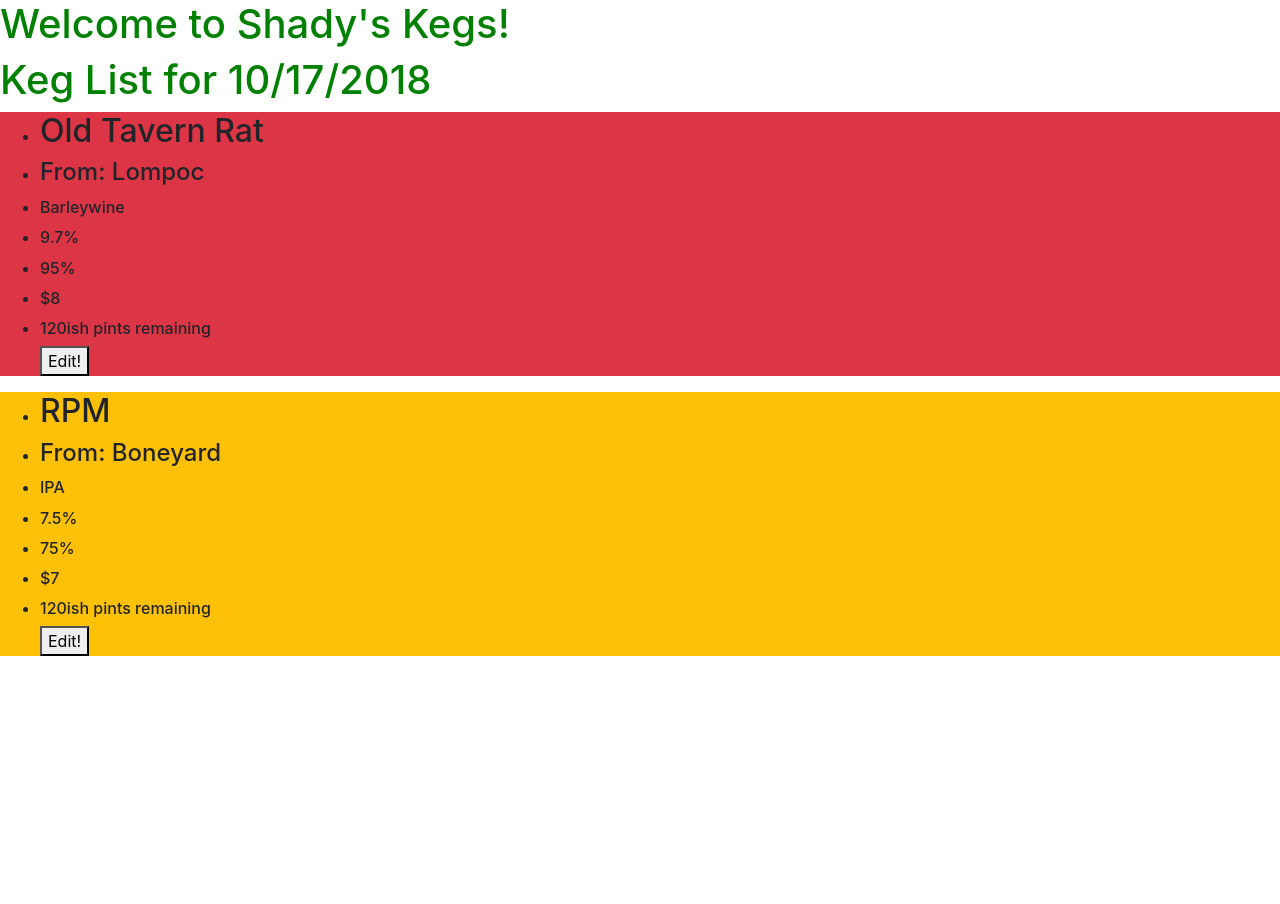
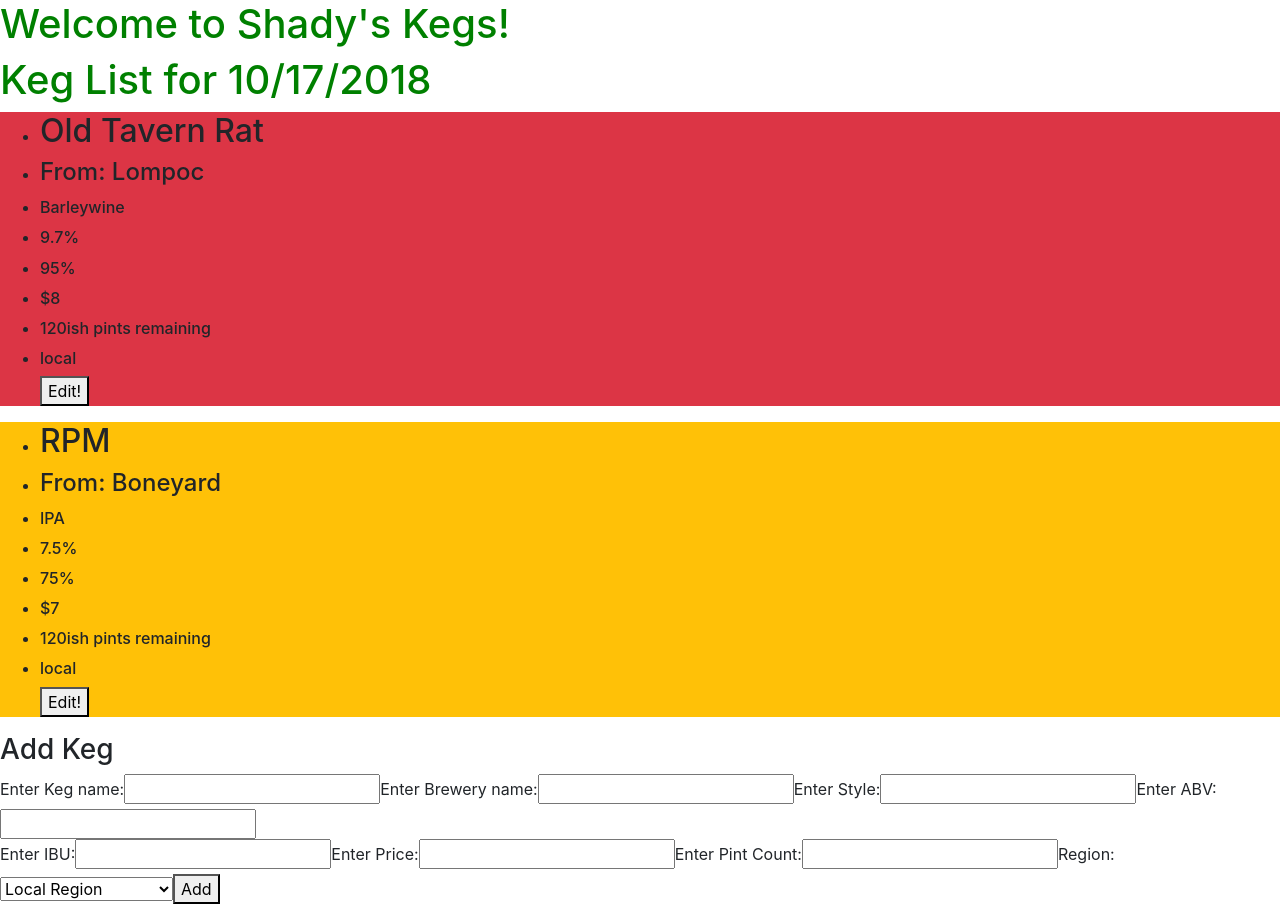
Before and after one commit to ericconner5/Shadys-Kegs, an Angular app: page / in a window 1280 px wide. Before the commit the page ends 800 px from the top, so only its background shows below. Built offline with nearby package versions, Linux system fonts and the light colour scheme.

Commit message:
add in edt & new components

```diff
--- a/src/app/app.component.html
+++ b/src/app/app.component.html
@@ -5,31 +5,6 @@
 </form> -->
 <h1>Keg List for {{month}}/{{day}}/{{year}}</h1>
 <!-- <h3>{{currentFocus}}</h3> -->
-
-<app-keg-list [childKegList]="masterKegList"></app-keg-list>
-<div *ngIf="selectedKeg">
-  <h3>{{selectedKeg.description}}</h3>
-  <p>Keg? {{selectedKeg.done}}</p>
-  <h3>Edit Keg</h3>
-  <label>Enter Keg name:</label>
-  <input [(ngModel)]="selectedKeg.name">
-  <label>Enter Brewery name:</label>
-  <input [(ngModel)]="selectedKeg.brewery">
-  <label>Enter style:</label>
-  <input [(ngModel)]="selectedKeg.style">
-  <label>Enter ABV:</label>
-  <input [(ngModel)]="selectedKeg.ABV">
-  <label>Enter IBU:</label>
-  <input [(ngModel)]="selectedKeg.IBU">
-  <label>Enter Price:</label>
-  <input [(ngModel)]="selectedKeg.price">
-  <label>Enter Pint Count:</label>
-  <input [(ngModel)]="selectedKeg.pintCount">
-
-  <!-- <label>Enter Keg Priority (1-3):</label>
-  <br> -->
-  <!-- <input type="radio" [(ngModel)]="selectedKeg.priority" [value]="1">1 (Low Priority)<br>
-  <input type="radio" [(ngModel)]="selectedKeg.priority" [value]="2">2 (Medium Priority)<br>
-  <input type="radio" [(ngModel)]="selectedKeg.priority" [value]="3">3 (High Priority) -->
-  <button (click)="finishedEditing()">Done</button>
-</div>
+<app-keg-list [childKegList]="masterKegList" (clickSender)="editKeg($event)"></app-keg-list>
+<app-edit-keg [childSelectedKeg]="selectedKeg" (clickedDone)="finishedEditing()"></app-edit-keg>
+<app-new-keg (sendKeg)="addKeg($event)"></app-new-keg>
--- a/src/app/app.component.ts
+++ b/src/app/app.component.ts
@@ -16,8 +16,8 @@
   selectedKeg = null;
 
   masterKegList: Keg[] = [
-    new Keg('Old Tavern Rat', 'Lompoc', 'Barleywine', 9.7, 95, 8, 120),
-    new Keg('RPM', 'Boneyard', 'IPA', 7.5, 75, 7, 120),
+    new Keg('Old Tavern Rat', 'Lompoc', 'Barleywine', 9.7, 95, 8, 120, 'local'),
+    new Keg('RPM', 'Boneyard', 'IPA', 7.5, 75, 7, 120, 'local'),
   ];
 
   finishedEditing() {
@@ -28,5 +28,7 @@
     this.selectedKeg = clickedKeg;
   }
 
-
+  addKeg(newKeg: Keg) {
+    this.masterKegList.push(newKeg);
+  }
 }
--- a/src/app/app.module.ts
+++ b/src/app/app.module.ts
@@ -4,11 +4,15 @@
 
 import { AppComponent } from './app.component';
 import { KegListComponent } from './keg-list/keg-list.component';
+import { EditKegComponent } from './edit-keg/edit-keg.component';
+import { NewKegComponent } from './new-keg/new-keg.component';
 
 @NgModule({
   declarations: [
     AppComponent,
-    KegListComponent
+    KegListComponent,
+    EditKegComponent,
+    NewKegComponent
   ],
   imports: [
     BrowserModule,
--- /dev/null
+++ b/src/app/edit-keg/edit-keg.component.html
@@ -0,0 +1,26 @@
+<div *ngIf="childSelectedKeg">
+  <h3>{{childSelectedKeg.description}}</h3>
+  <p>Keg? {{childSelectedKeg.done}}</p>
+  <h3>Edit Keg</h3>
+  <label>Enter Keg name:</label>
+  <input [(ngModel)]="childSelectedKeg.name">
+  <label>Enter Brewery name:</label>
+  <input [(ngModel)]="childSelectedKeg.brewery">
+  <label>Enter style:</label>
+  <input [(ngModel)]="childSelectedKeg.style">
+  <label>Enter ABV:</label>
+  <input [(ngModel)]="childSelectedKeg.abv">
+  <label>Enter IBU:</label>
+  <input [(ngModel)]="childSelectedKeg.ibu">
+  <label>Enter Price:</label>
+  <input [(ngModel)]="childSelectedKeg.price">
+  <label>Enter Pint Count:</label>
+  <input [(ngModel)]="childSelectedKeg.pintCount">
+  <label>Edit Region:</label>
+  <select>
+    <option type="radio" [(ngModel)]="childSelectedKeg.region" [value]="local"> Local Region </option>
+    <option type="radio" [(ngModel)]="childSelectedKeg.region" [value]="national"> National Region </option>
+    <option type="radio" [(ngModel)]="childSelectedKeg.region" [value]="international"> International Region </option>
+  </select>
+  <button (click)="finishedEditing()">Done</button>
+</div>
--- /dev/null
+++ b/src/app/edit-keg/edit-keg.component.ts
@@ -0,0 +1,21 @@
+import { Component, OnInit, Output, Input, EventEmitter } from '@angular/core';
+import { Keg } from '../models/task.model';
+
+@Component({
+  selector: 'app-edit-keg',
+  templateUrl: './edit-keg.component.html',
+  styleUrls: ['./edit-keg.component.css']
+})
+export class EditKegComponent implements OnInit {
+  @Input() childSelectedKeg: Keg;
+  @Output() clickedDone = new EventEmitter();
+
+  finishedEditing() {
+    this.clickedDone.emit();
+  }
+
+  constructor() { }
+
+  ngOnInit() {
+  }
+}
--- a/src/app/keg-list/keg-list.component.html
+++ b/src/app/keg-list/keg-list.component.html
@@ -6,5 +6,6 @@
   <li><h6>{{currentKeg.ibu}}%</h6></li>
   <li><h6>${{currentKeg.price}}</h6></li>
   <li><h6>{{currentKeg.pintCount}}ish pints remaining</h6></li>
-  <button (click)="editKeg(currentKeg)">Edit!</button>
+  <li><h6>{{currentKeg.region}}</h6></li>
+  <button (click)="editButtonClicked(currentKeg)">Edit!</button>
 </ul>
--- a/src/app/keg-list/keg-list.component.ts
+++ b/src/app/keg-list/keg-list.component.ts
@@ -1,4 +1,4 @@
-import { Component, OnInit, Input } from '@angular/core';
+import { Component, OnInit, Input, EventEmitter, Output } from '@angular/core';
 import { Keg } from '../models/task.model';
 // import { Component, Input } from '@angular/core';
 
@@ -9,7 +9,11 @@
 })
 export class KegListComponent implements OnInit {
   @Input() childKegList: Keg[];
+  @Output() clickSender = new EventEmitter();
 
+  editButtonClicked(kegToEdit: Keg) {
+    this.clickSender.emit(kegToEdit);
+  }
   constructor() { }
 
   ngOnInit() {
--- a/src/app/models/task.model.ts
+++ b/src/app/models/task.model.ts
@@ -1,4 +1,4 @@
 export class Keg {
   public tapped: boolean = true;
-  constructor(public name: string, public brewery: string, public style: string, public abv: number, public ibu: number, public price: number, public pintCount: number) { }
+  constructor(public name: string, public brewery: string, public style: string, public abv: number, public ibu: number, public price: number, public pintCount: number, public region: string) { }
 }
--- /dev/null
+++ b/src/app/new-keg/new-keg.component.html
@@ -0,0 +1,27 @@
+<div>
+  <!-- <h3>{{childSelectedKeg.description}}</h3>
+  <p>Keg? {{childSelectedKeg.done}}</p> -->
+  <h3>Add Keg</h3>
+  <label>Enter Keg name:</label>
+  <input #newName>
+  <label>Enter Brewery name:</label>
+  <input #newBrewery>
+  <label>Enter Style:</label>
+  <input #newStyle>
+  <label>Enter ABV:</label>
+  <input #newAbv><br>
+  <label>Enter IBU:</label>
+  <input #newIbu>
+  <label>Enter Price:</label>
+  <input #newPrice>
+  <label>Enter Pint Count:</label>
+  <input #newPintCount>
+  <label>Region:</label>
+  <select #newRegion>
+    <option [value]="local"> Local Region </option>
+    <option [value]="national"> National Region </option>
+    <option [value]="international"> International Region </option>
+  </select>
+  <button (click)="submitForm(newName.value, newBrewery.value, newStyle.value, newAbv.value, newIbu.value, newPrice.value, newPintCount.value, newRegion.value); resetForm()">Add</button>
+</div>
+<!-- resetform is not working right but it  would be niice if it did -->
--- /dev/null
+++ b/src/app/new-keg/new-keg.component.ts
@@ -0,0 +1,22 @@
+import { Component, OnInit, Output, EventEmitter } from '@angular/core';
+import { Keg } from '../models/task.model';
+
+@Component({
+  selector: 'app-new-keg',
+  templateUrl: './new-keg.component.html',
+  styleUrls: ['./new-keg.component.css']
+})
+export class NewKegComponent implements OnInit {
+@Output() sendKeg = new EventEmitter();
+
+  submitForm(name: string, brewery: string, style: string, abv: number, ibu: number, price: number, pintCount: number, region: string) {
+    let newKeg: Keg = new Keg(name, brewery, style, abv, ibu, price, pintCount, region);
+    this.sendKeg.emit(newKeg);
+  }
+
+  constructor() { }
+
+  ngOnInit() {
+  }
+
+}
```
Also changed, not shown: src/app/edit-keg/edit-keg.component.css (added), src/app/new-keg/new-keg.component.css (added), 2 other files (tests, documents, lock files or other folders).
